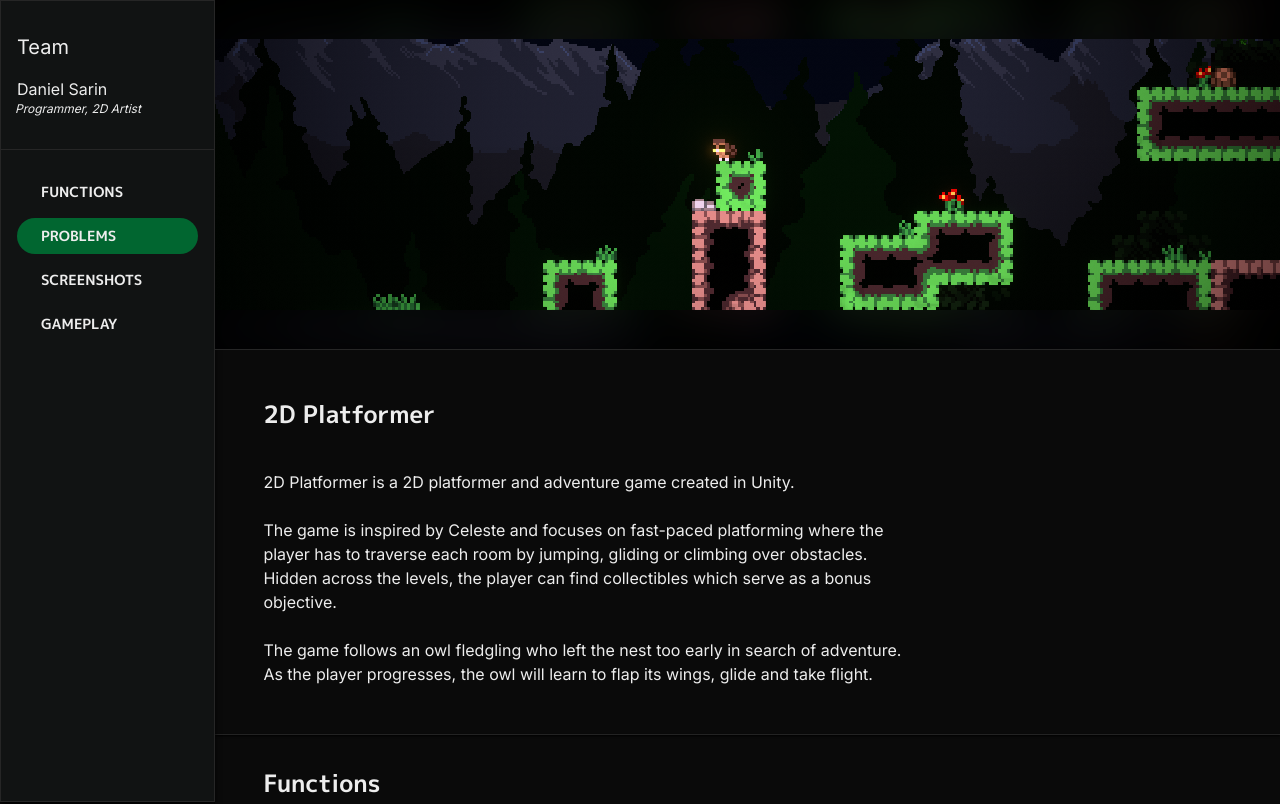
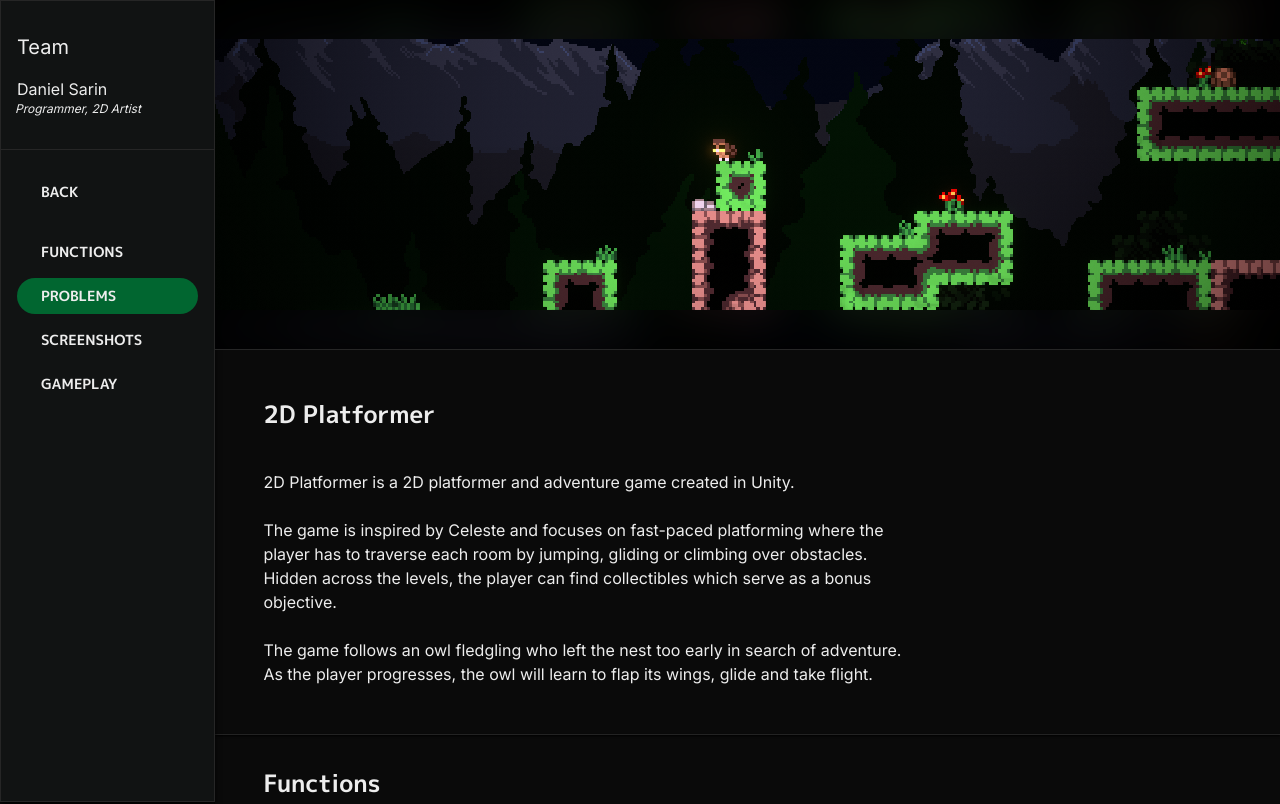
Before and after one commit to btasa013/portfolio, a Next.js app: page /projects/2d-platformer/reports/2 in a window 1280 px wide. Shown: the top 804 px of the page. Built offline with nearby package versions, Linux system fonts and the light colour scheme.

Commit message:
Added back nav button

```diff
--- a/src/app/projects/2d-platformer/page.tsx
+++ b/src/app/projects/2d-platformer/page.tsx
@@ -50,6 +50,7 @@ export default function Project() {
       team={TEAM}
       description={DESCRIPTION}
       sections={sections}
+      isMainPage={true}
     >
     </ProjectPage>
   );
--- a/src/app/projects/2d-platformer/reports/2/page.tsx
+++ b/src/app/projects/2d-platformer/reports/2/page.tsx
@@ -384,6 +384,7 @@ export default function Project() {
       team={TEAM}
       description={DESCRIPTION}
       sections={sections}
+      isMainPage={false}
     >
     </ProjectPage>
   );
--- a/src/components/Nav.tsx
+++ b/src/components/Nav.tsx
@@ -8,6 +8,7 @@ import { getPath } from "@/scripts/path";
 export interface NavItem {
   title: string;
   id?: string;
+  href?: string;
   icon?: string;
   ref?: React.RefObject<HTMLElement | null>,
   component?: React.ElementType;
@@ -72,7 +73,9 @@ export default function Nav({ nav }: NavProps) {
           const Component = item.component ?? MainNavButton;
           return <Component
             key={item.title}
+            id={item.id}
             selected={active == (item.id ?? item.title)}
+            href={item.href}
             title={item.title}
             icon={item.icon}
             ref={item.ref}
@@ -92,28 +95,51 @@ export const DEFAULT_NAV: NavItem[] = [
 
 interface NavButtonProps {
   title: string;
-  selected?: boolean;
+  id?: string;
+  selected: boolean;
   ref?: React.RefObject<HTMLElement | null>;
 }
 
-export function NavButton({ title, selected, ref }: NavButtonProps) {
+export function NavButton({ title, id, selected, ref }: NavButtonProps) {
   return (
-    <ScrollButton selected={selected ?? false} id={title} ref={ref}>
+    <ScrollButton selected={selected} href={`#${id ?? title}`} ref={ref}>
       <p className="mr-8 font-mplus uppercase text-sm text-nowrap">{title}</p>
     </ScrollButton>
   );
 }
 
+interface NavBackButtonProps {
+  title: string;
+  href?: string;
+}
+
+export function NavBackButton({ title, href }: NavBackButtonProps) {
+  return (
+    <div>
+      <div className="rounded-4xl duration-200 font-bold hover:cursor-pointer hover:shadow-black hover:shadow-xs hover:brightness-125">
+        <a href={getPath(href)}>
+          <div className="p-2 opacity-100 flex items-center text-justify px-4">
+            { /* <img alt="" src={getPath("icons/file.svg")} className="w-[24px] aspect-square"/> */}
+            <p className="px-2 font-mplus uppercase text-sm text-nowrap">{title}</p>
+          </div>
+        </a>
+      </div>
+      <p className="mb-4"></p>
+    </div>
+  );
+}
+
 interface MainNavButtonProps {
   title: string;
+  id?: string;
   icon?: string;
-  selected?: boolean;
+  selected: boolean;
   ref?: React.RefObject<HTMLElement | null>;
 }
 
-export function MainNavButton({ title, icon, selected, ref }: MainNavButtonProps) {
+export function MainNavButton({ title, id, icon, selected, ref }: MainNavButtonProps) {
   return (
-    <ScrollButton selected={selected ?? false} id={title} ref={ref}>
+    <ScrollButton selected={selected} href={`#${id ?? title}`} ref={ref}>
       <img alt="" src={getPath(icon ?? "icons/file.svg")} className="w-1/10 aspect-square"/>
       <p className="px-4 font-mplus uppercase text-sm text-nowrap">{title}</p>
     </ScrollButton>
--- a/src/components/ProjectPage.tsx
+++ b/src/components/ProjectPage.tsx
@@ -2,12 +2,13 @@ import Page from '@/components/Page';
 import { getPath } from '@/scripts/path';
 import React from 'react';
 import DetailBlock from './DetailBlock';
-import Nav, { NavButton } from './Nav';
+import Nav, { NavItem, NavBackButton, NavButton } from '@/components/Nav';
 
 export interface ProjectPageProps {
   title: string;
   slug: string;
   team: TeamMember[];
+  isMainPage: boolean;
   description: React.ReactNode;
   sections: ProjectSectionProps[];
 }
@@ -31,7 +32,7 @@ export interface ProjectSubsectionProps {
 
 export default function Project(props: ProjectPageProps) {
 
-  const { title, slug, team, description, sections } = props;
+  const { title, slug, team, description, sections, isMainPage } = props;
 
   const teamMembers = <div key="team" className="px-4 py-8">
     <h1 className="text-xl">Team</h1>
@@ -45,15 +46,23 @@ export default function Project(props: ProjectPageProps) {
     </div>
   </div>;
 
-  const navItems = [...sections.entries()]
-    .filter(([_, s]) => s.navButton !== undefined)
-    .map(([i, s]) => {
-      return {
+  const back: NavItem = {
+    title: "Back",
+    href: isMainPage ? '#Projects' : `projects/${slug}#Reports`,
+    component: NavBackButton
+  };
+
+  const navItems = [back];
+
+  sections
+    .filter(s => s.navButton !== undefined)
+    .forEach(s => {
+      navItems.push({
         title: s.navButton!.title,
         id: s.title,
         ref: s.ref,
         component: NavButton
-      };
+      });
     });
 
   const sidebarItems = [teamMembers, <Nav key="nav" nav={navItems} />];
--- a/src/components/ScrollButton.tsx
+++ b/src/components/ScrollButton.tsx
@@ -2,15 +2,15 @@ import { getPath } from '@/scripts/path';
 
 interface ScrollButtonProps {
     selected: boolean;
-    id?: string;
+    href?: string;
     ref?: React.RefObject<HTMLElement | null>,
     children?: React.ReactNode
 }
 
-export default function ScrollButton({ selected, id, ref, children }: ScrollButtonProps) {
+export default function ScrollButton({ selected, href, ref, children }: ScrollButtonProps) {
   return (
     <a
-      href={getPath(`#${id}`)}
+      href={getPath(href)}
       onClick={e => {
         if (ref != undefined) {
           e.preventDefault();
```
